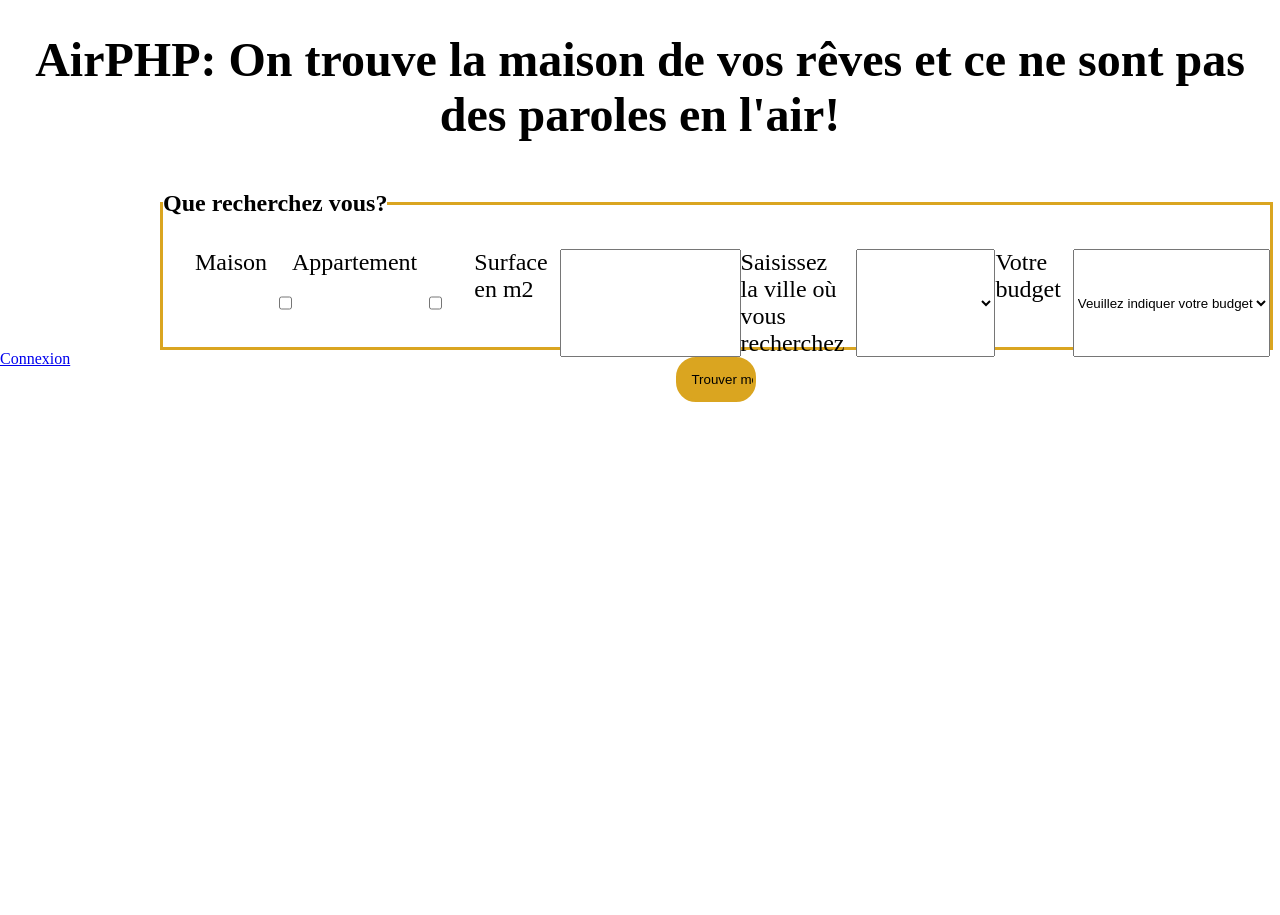
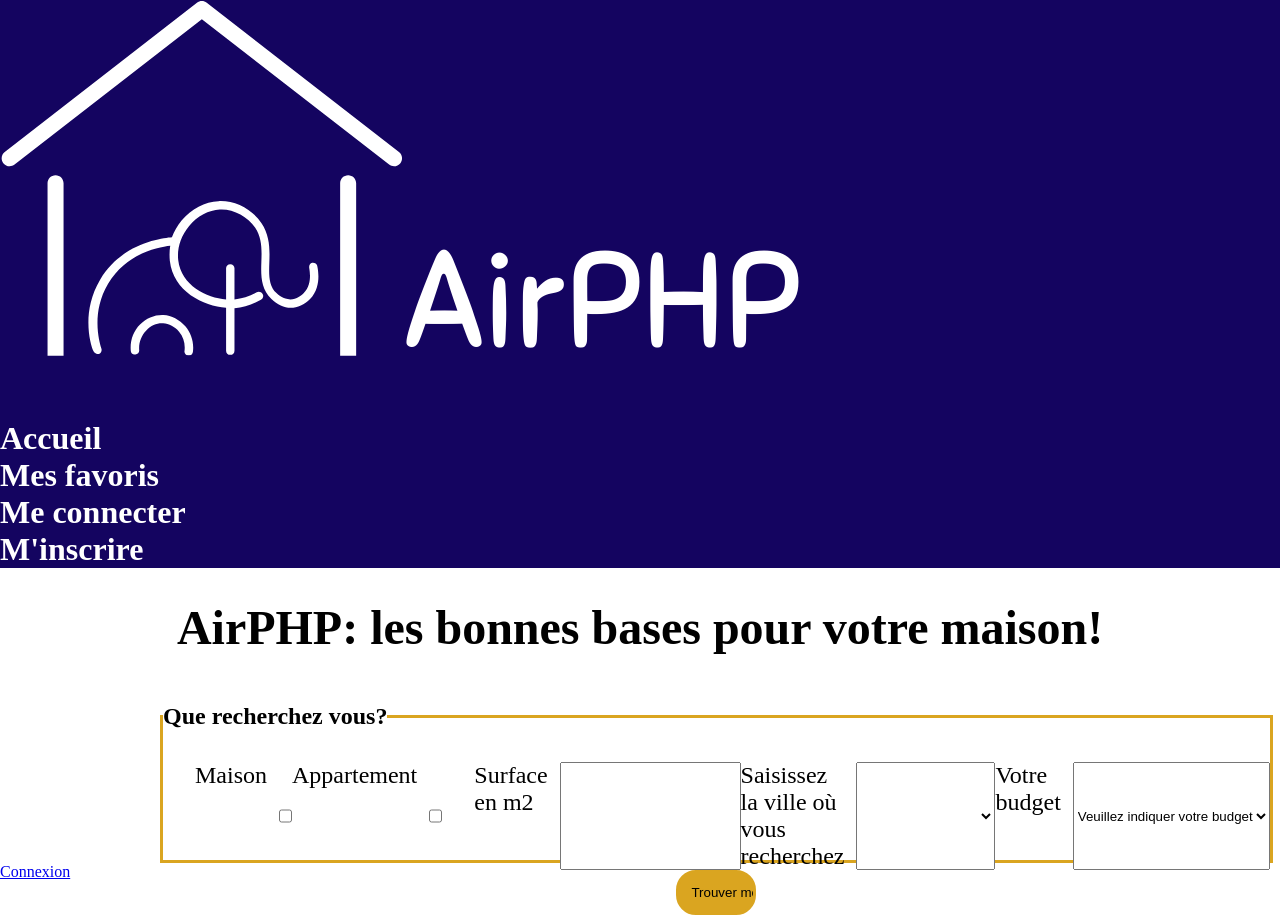
Before and after one commit to AmandaHPrieto/204, a PHP site: page / in a window 1280 px wide. Before the commit the page ends 402 px from the top, so only its background shows below. Run offline with PHP 8.4, Linux system fonts and the light colour scheme.

Commit message:
creation du menu
creation du menu avec intégration du logo

```diff
--- a/Projet_UEL204/assets/styles.css
+++ b/Projet_UEL204/assets/styles.css
@@ -53,7 +53,17 @@ ul {
 }
 /*menu*/
 
+.bandeau div{
+  background-color: #140460;
+  font-size: 2rem;
+  font-weight: bold;
 
+}
+
+.bandeau a {
+  text-decoration: none;
+  color: #ffffff;
+}
 /*favoris*/
 
 .favoris-box {
--- a/Projet_UEL204/index.php
+++ b/Projet_UEL204/index.php
@@ -1,3 +1,8 @@
+<?php
+session_start()
+
+?>
+
 <!DOCTYPE html>
 <html lang="fr">
 	<head>
@@ -9,9 +14,14 @@
 	</head>
 
 	<body>
-		<h1>AirPHP: On trouve la maison de vos rêves et ce ne sont pas des paroles en l'air!</h1>
 
-
+		<header class="bandeau">
+			<?php
+			include('menu.php');
+			?>
+			<h1>AirPHP: les bonnes bases pour votre maison!</h1>
+		</header>
+<section>
 	<div class="form">
 		<form method="POST" action="pages/resultats.php">
 			<fieldset>
@@ -66,6 +76,7 @@
 				</fieldset>
 			</form>
 		</div>
+</section>
 
 		<div class="connect">
 			<a href="pages/connect.php">Connexion</a>
--- /dev/null
+++ b/Projet_UEL204/menu.php
@@ -0,0 +1,15 @@
+<div>
+    <div>
+        <img src="assets/images/logo.png" alt="logo-airphp" class="logo">
+    </div>
+
+    <nav>
+        <ul>
+            <li><a href="index.php">Accueil</a></li>
+            <li><a href="../mes_favoris.php">Mes favoris</a></li>
+	        <li><a href="../connect.php">Me connecter</a></li>
+            <li><a href="../inscription.php">M'inscrire</a></li>
+        </ul>
+    </nav>
+
+</div>
--- a/Projet_UEL204/pages/resultats.php
+++ b/Projet_UEL204/pages/resultats.php
@@ -25,7 +25,6 @@
 	header('Location: resultats.php');
 	exit;
 	}
-
 
 ?>
 
@@ -74,7 +73,6 @@ $param_categ = ''; //les checkbox porte le meme nom mais une valeur différente
 
 
 
-
 	/* On va traiter la réponse ($requete) entrée par entrée avec une boucle while.
 	   On va aller chercher (=> fetch) chaque entrée de la table successivement et on va stocker les valeurs
 	   dans un tableau associatif $data qui contient les valeurs de chaque champ pour toutes les entrées.
@@ -87,6 +85,7 @@ $param_categ = ''; //les checkbox porte le meme nom mais une valeur différente
 			break;
 		}
 		else
+
 		{
 			/*ajouter ici la condition if (isConnecte())*/
 			echo '<a href="?logement='.$logement['id'].'"><img src="../assets/images/favoris.png" width="30px" alt="favoris "></a>'; /*attention ici lien pour récupérer les données de chaque logement à l'ajout aux favoris */
```
Also changed, not shown: Projet_UEL204/assets/images/logo-color.png (added), Projet_UEL204/assets/images/logo.png (added).
